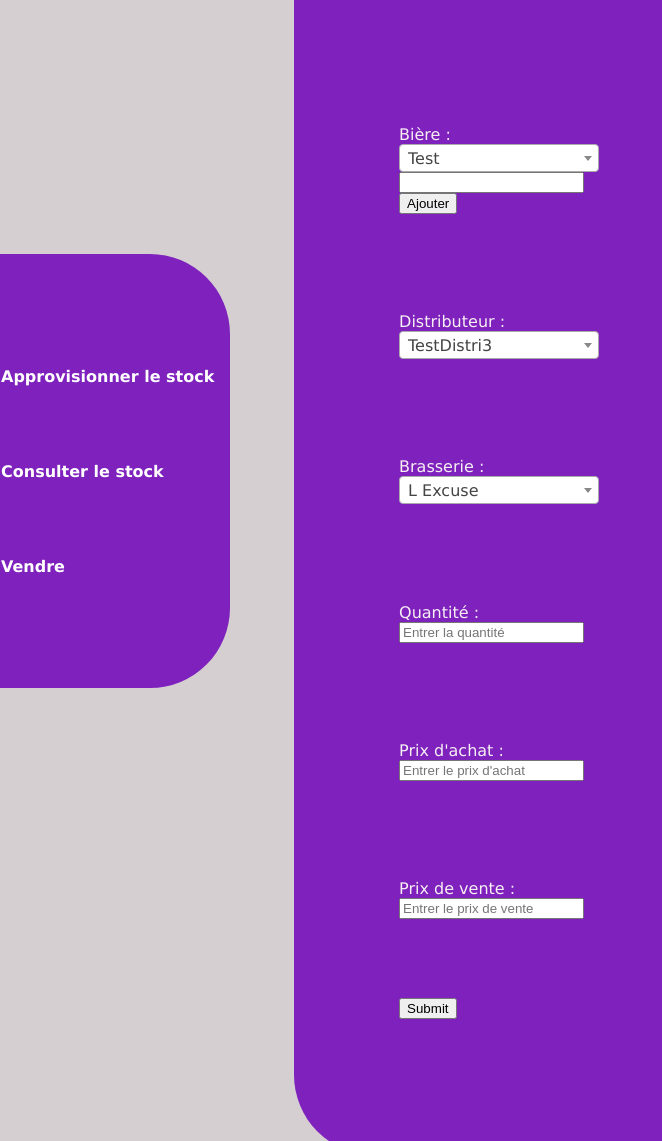
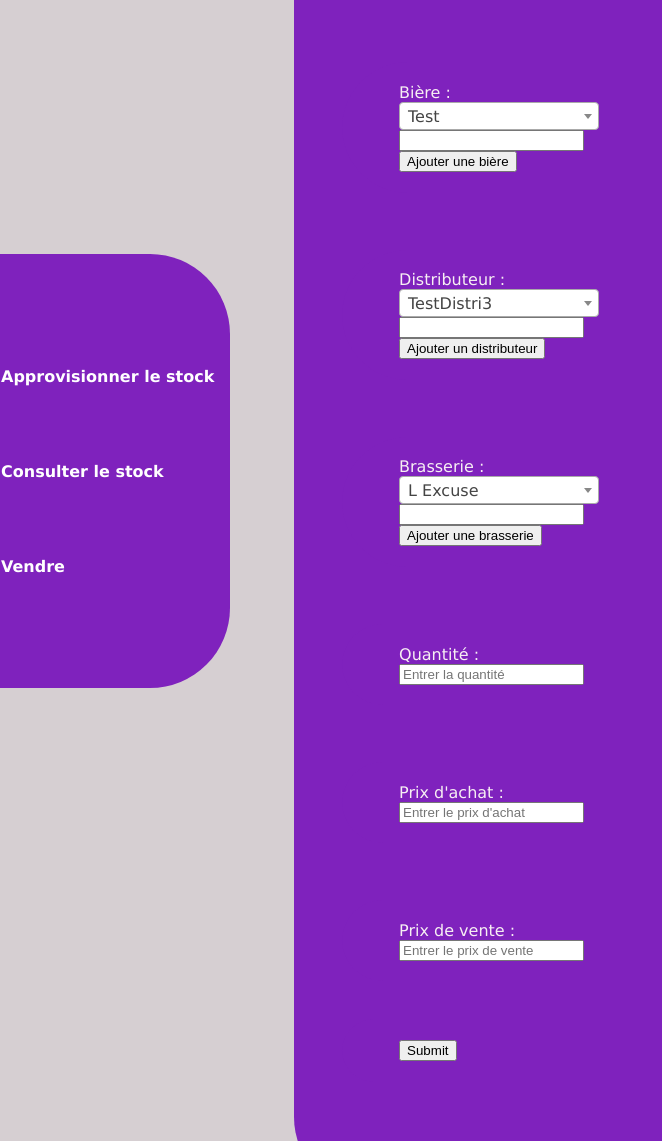
Before and after one commit to sandrow65/Cave, a Flask app: page /create in a window 1280 px wide; the page is wider, and only the part inside the window is pictured. Shown: the top 1141 px of that part, without its empty margins (0-662 px from the left). Run offline with Flask 2, Linux system fonts and the light colour scheme; data comes from the database, SQL or seed files in the repository; both versions use the stored data as it was after the commit; some libraries are stand-ins or nearby versions.

Commit message:
Update approvisionnement

```diff
--- a/templates/create.html
+++ b/templates/create.html
@@ -26,25 +26,29 @@
             {% endfor %}
         </select>
         <input type = "text" id = "new_beer"></input>
-        <button type="button" onclick="Add_new()">Ajouter</button>
+        <button type="button" onclick="Add_new_beer()">Ajouter une bière</button>
     </div>
 
     <div class="form-group">
         <label for="content">Distributeur :</label>
-        <select name="distri" class = "selectpicker form-control" searchable = "Search..." style="width:200px">
+        <select name="distri" id="sel_distrib" class = "selectpicker form-control" searchable = "Search..." style="width:200px">
             {% for distri in distributeurs %}
                 <option value="{{distri[0]}}" SELECTED>{{distri[0]}}</option>
             {% endfor %}
         </select>
+        <input type = "text" id = "new_distrib"></input>
+        <button type="button" onclick="Add_new_distrib()">Ajouter un distributeur</button>
     </div>
 
     <div class="form-group">
         <label for="content">Brasserie :</label>
-        <select name="brass" class = "selectpicker form-control" searchable = "Search..." style="width:200px">
+        <select name="brass" id="sel_brass" class = "selectpicker form-control" searchable = "Search..." style="width:200px">
             {% for brass in brasseries %}
                 <option value="{{brass[0]}}" SELECTED>{{brass[0]}}</option>
             {% endfor %}
         </select>
+        <input type = "text" id = "new_brass"></input>
+        <button type="button" onclick="Add_new_brass()">Ajouter une brasserie</button>
     </div>
 
     <div class="form-group">
@@ -73,11 +77,29 @@
 </form>
 
 <script type="text/javascript">
-    function Add_new() {
-    var x = document.getElementById("sel_biere");
-    var option = document.createElement("option");
-    option.text = document.getElementById("new_beer").value;
-    x.add(option);
+    function Add_new_beer() {
+        var x = document.getElementById("sel_biere");
+        var len = x.length;
+        var option = document.createElement("option");
+        option.text = document.getElementById("new_beer").value;
+        x.add(option);
+        x.options.selectedIndex = len; //index begins at 0
+    }
+    function Add_new_distrib() {
+        var x = document.getElementById("sel_distrib");
+        var len = x.length;
+        var option = document.createElement("option");
+        option.text = document.getElementById("new_distrib").value;
+        x.add(option);
+        x.options.selectedIndex = len; //index begins at 0
+    }
+    function Add_new_brass() {
+        var x = document.getElementById("sel_brass");
+        var len = x.length;
+        var option = document.createElement("option");
+        option.text = document.getElementById("new_brass").value;
+        x.add(option);
+        x.options.selectedIndex = len; //index begins at 0
     }
 </script>
 {% endblock %}
```
Also changed, not shown: Cave_A_Bieres.db.
